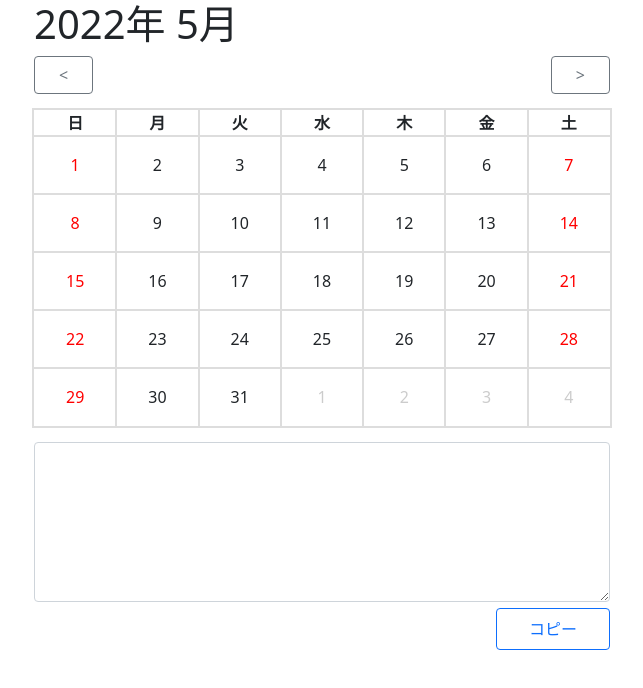
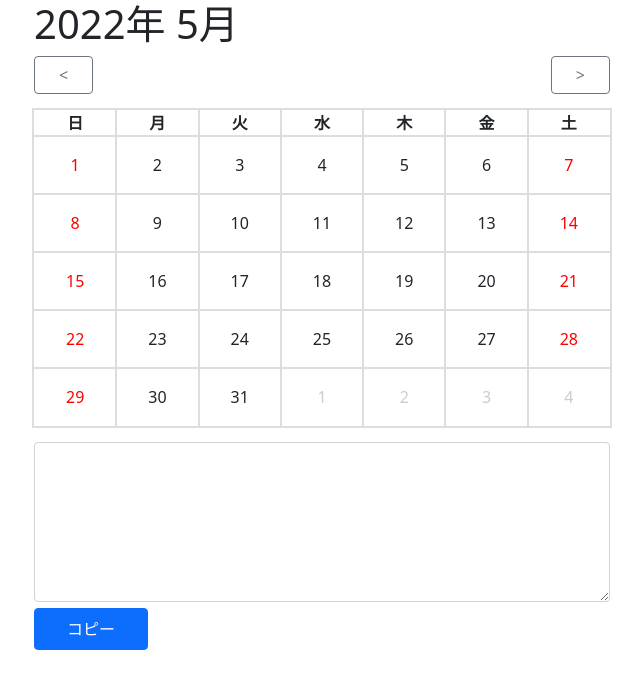
Before and after one commit to chiharakenta/schedule-text-generator, a React (Create React App) app: page / in a window 1280 px wide. Shown: the top 688 px of the page, without its empty margins (318-961 px from the left). Built offline with nearby package versions, Linux system fonts and the light colour scheme.

Commit message:
feat: render alert when copy schedule

```diff
--- a/src/App.tsx
+++ b/src/App.tsx
@@ -1,12 +1,15 @@
 import React, { useState, useEffect } from 'react';
 import 'bootstrap/dist/css/bootstrap.min.css';
+import { Alert, Container } from 'react-bootstrap';
 
 import Calendar from 'components/Calendar/index';
 import ScheduleText from 'components/ScheduleText';
+import { css } from '@emotion/react';
 
 const App: React.FC = () => {
   const [schedules, setSchedules] = useState<Date[]>([]);
   const [scheduleText, setScheduleText] = useState('');
+  const [show, setShow] = useState(false);
 
   const createSchedule = (date: Date) => {
     const newSchedules = schedules.slice();
@@ -49,8 +52,15 @@ const App: React.FC = () => {
 
   return (
     <div className="App">
+      <Alert variant="success" show={show}>
+        <Container css={css({ maxWidth: '600px' })}>
+          スケジュールをコピーしました
+          <br />
+          調整さんの「日にち候補」に貼り付けてください。
+        </Container>
+      </Alert>
       <Calendar createSchedule={createSchedule} deleteSchedule={deleteSchedule} />
-      <ScheduleText text={scheduleText} />
+      <ScheduleText text={scheduleText} setAlertShow={setShow} />
     </div>
   );
 };
--- a/src/components/Calendar/Date.tsx
+++ b/src/components/Calendar/Date.tsx
@@ -4,7 +4,7 @@ import { CalendarDate } from 'types/Calendar';
 
 const Date: React.FC<{ date: CalendarDate; onClick: React.MouseEventHandler<HTMLButtonElement> }> = (props) => {
   const { date, onClick } = props;
-  const style = {
+  const styles = {
     base: css({
       color: getColor(date.disabled, date.isHoliday),
       outline: '1px solid #dddddd'
@@ -26,9 +26,9 @@ const Date: React.FC<{ date: CalendarDate; onClick: React.MouseEventHandler<HTML
   };
 
   return (
-    <td css={[style.base, date.active ? style.activeDate : '']}>
+    <td css={[styles.base, date.active ? styles.activeDate : '']}>
       <button
-        css={style.button}
+        css={styles.button}
         data-timestamp={date.date.getTime()}
         onClick={onClick}
         type="button"
--- a/src/components/Calendar/index.tsx
+++ b/src/components/Calendar/index.tsx
@@ -54,7 +54,7 @@ const Calendar: React.FC<Props> = (props) => {
 
   const weekKey = `${String(calendar.year)}-${String(calendar.month)}-`;
 
-  const style = {
+  const styles = {
     container: {
       marginRight: 'auto',
       marginLeft: 'auto',
@@ -81,28 +81,28 @@ const Calendar: React.FC<Props> = (props) => {
   };
 
   return (
-    <Container id="calendar" css={style.container}>
+    <Container id="calendar" css={styles.container}>
       <h1>
         {calendar.year}年 {calendar.month + 1}月
       </h1>
-      <div css={style.buttonWrapper}>
-        <Button variant="outline-secondary" css={style.button} type="button" onClick={getPrevCalendar}>
+      <div css={styles.buttonWrapper}>
+        <Button variant="outline-secondary" css={styles.button} type="button" onClick={getPrevCalendar}>
           &lt;
         </Button>
-        <Button variant="outline-secondary" css={style.button} type="button" onClick={getNextCalendar}>
+        <Button variant="outline-secondary" css={styles.button} type="button" onClick={getNextCalendar}>
           &gt;
         </Button>
       </div>
-      <table css={style.table}>
+      <table css={styles.table}>
         <tbody>
           <tr>
-            <th css={style.tableHeading}>日</th>
-            <th css={style.tableHeading}>月</th>
-            <th css={style.tableHeading}>火</th>
-            <th css={style.tableHeading}>水</th>
-            <th css={style.tableHeading}>木</th>
-            <th css={style.tableHeading}>金</th>
-            <th css={style.tableHeading}>土</th>
+            <th css={styles.tableHeading}>日</th>
+            <th css={styles.tableHeading}>月</th>
+            <th css={styles.tableHeading}>火</th>
+            <th css={styles.tableHeading}>水</th>
+            <th css={styles.tableHeading}>木</th>
+            <th css={styles.tableHeading}>金</th>
+            <th css={styles.tableHeading}>土</th>
           </tr>
           {calendar.weeks.map((week, index) => (
             <Week key={weekKey + String(index)} week={week} onClick={selectDate} />
--- a/src/components/ScheduleText/index.tsx
+++ b/src/components/ScheduleText/index.tsx
@@ -2,21 +2,35 @@ import { css } from '@emotion/react';
 import React from 'react';
 import { Container, Button, Form } from 'react-bootstrap';
 
-const ScheduleText: React.FC<{ text: string }> = (props) => {
-  const { text } = props;
+type Props = {
+  text: string;
+  setAlertShow: React.Dispatch<React.SetStateAction<boolean>>;
+};
+
+const ScheduleText: React.FC<Props> = (props) => {
+  const { text, setAlertShow } = props;
+
+  const copyScheduleText: React.MouseEventHandler<HTMLButtonElement> = () => {
+    void navigator.clipboard.writeText(text).then(() => {
+      setAlertShow(true);
+      setTimeout(() => {
+        window.open('https://chouseisan.com/#tab2', '_blank');
+      }, 3500);
+    });
+  };
+
   const styles = {
     container: css({
       marginTop: '1rem',
+      marginBottom: '1rem',
       maxWidth: '600px'
     }),
     textarea: css({
       height: '160px'
     }),
-    buttonWrapper: css({
-      textAlign: 'right'
-    }),
     button: css({
       marginTop: '0.4rem',
+      marginRight: '0.4rem',
       padding: '0.5rem 2rem'
     })
   };
@@ -24,8 +38,8 @@ const ScheduleText: React.FC<{ text: string }> = (props) => {
   return (
     <Container css={styles.container}>
       <Form.Control css={styles.textarea} as="textarea" defaultValue={text} />
-      <div css={styles.buttonWrapper}>
-        <Button css={styles.button} variant="outline-primary">
+      <div>
+        <Button css={styles.button} variant="primary" onClick={copyScheduleText}>
           コピー
         </Button>
       </div>
```
